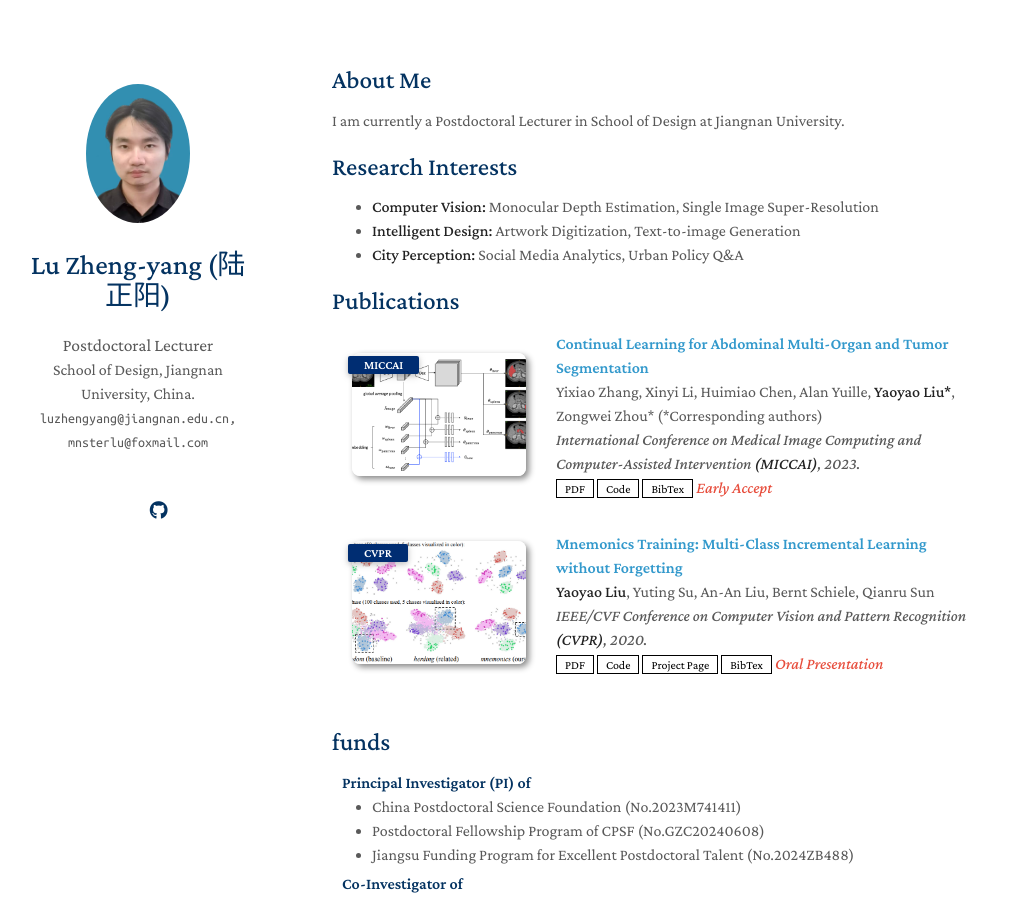
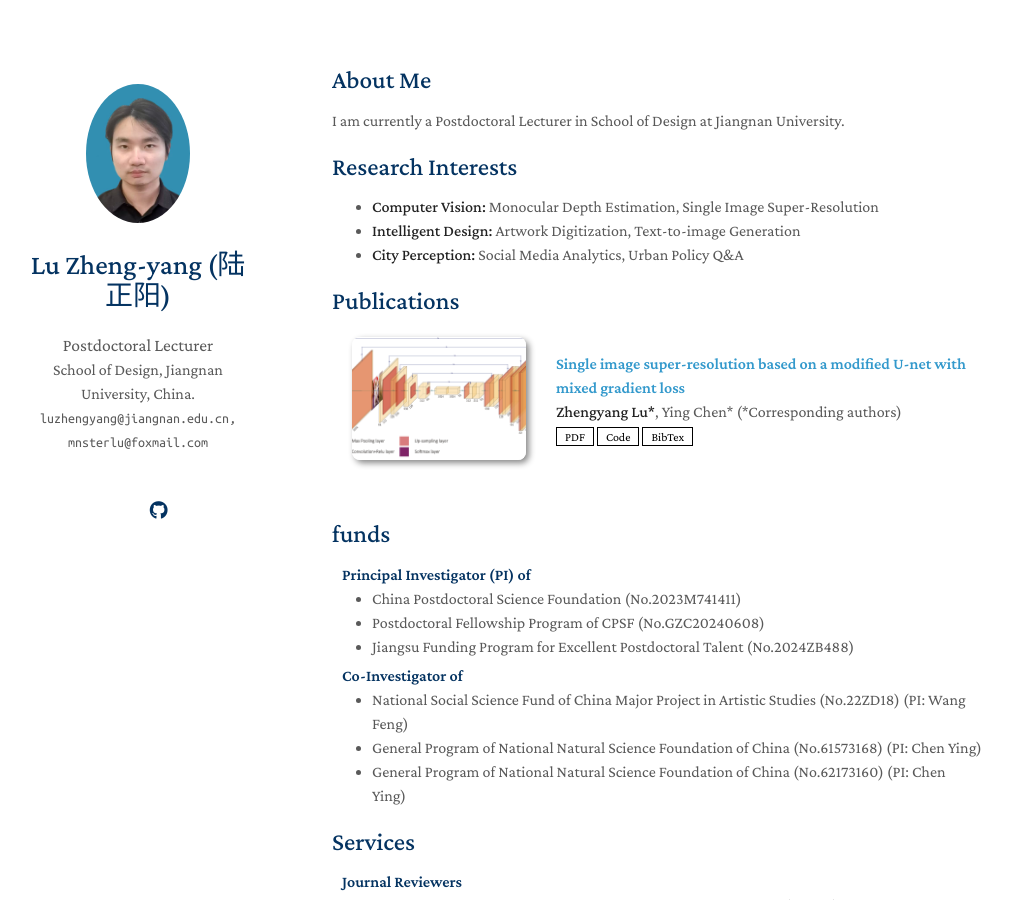
Before and after one commit to Mnster00/Lu.github.io, a Jekyll site: the page built from index.md, in a window 1280 px wide and 900 px high. Shown: the whole window, without its empty margins (138-1150 px from the left). Built offline with Jekyll 4.4.1, drawn with Linux system fonts in a browser that asks for light colours; a style sheet for code colours, icons or effects is not loaded; our own code applies the rules of GitHub Pages for plain Markdown files.

Commit message:
Update publications.yml

```diff
--- a/_data/publications.yml
+++ b/_data/publications.yml
@@ -1,22 +1,11 @@
 main:
 
-  - title: Continual Learning for Abdominal Multi-Organ and Tumor Segmentation
-    authors: Yixiao Zhang, Xinyi Li, Huimiao Chen, Alan Yuille, <strong>Yaoyao Liu*</strong>, Zongwei Zhou* (*Corresponding authors)
-    conference_short: MICCAI
-    conference: International Conference on Medical Image Computing and Computer-Assisted Intervention <strong>(MICCAI)</strong>, 2023.
-    pdf: https://arxiv.org/pdf/2306.00988.pdf
-    code: https://github.com/MrGiovanni/ContinualLearning
-    bibtex: https://bib.yliu.me/MICCAI23.txt
-    image: ./assets/img/teaser_example_2.png
-    notes: Early Accept
 
-  - title: "Mnemonics Training: Multi-Class Incremental Learning without Forgetting"
-    authors: <strong>Yaoyao Liu</strong>, Yuting Su, An-An Liu, Bernt Schiele, Qianru Sun
-    conference_short: CVPR
-    conference: IEEE/CVF Conference on Computer Vision and Pattern Recognition <strong>(CVPR)</strong>, 2020.
-    pdf: https://arxiv.org/pdf/2002.10211.pdf
-    code: https://github.com/yaoyao-liu/class-incremental-learning/tree/main/mnemonics-training
-    page: https://class-il.mpi-inf.mpg.de/mnemonics/
-    bibtex: https://class-il.mpi-inf.mpg.de/mnemonics/
-    notes: Oral Presentation
-    image: ./assets/img/teaser_example.png
+
+  - title: Single image super-resolution based on a modified U-net with mixed gradient loss
+    authors: <strong>Zhengyang Lu*</strong>, Ying Chen* (*Corresponding authors)
+    journal: Signal, Image and Video Processing
+    pdf: https://arxiv.org/pdf/1911.09428.pdf
+    code: https://github.com/Mnster00/simplifiedUnetSR
+    bibtex: ./assets/files/bib_unetsr.txt
+    image: ./assets/img/unetSR.jpg
```
